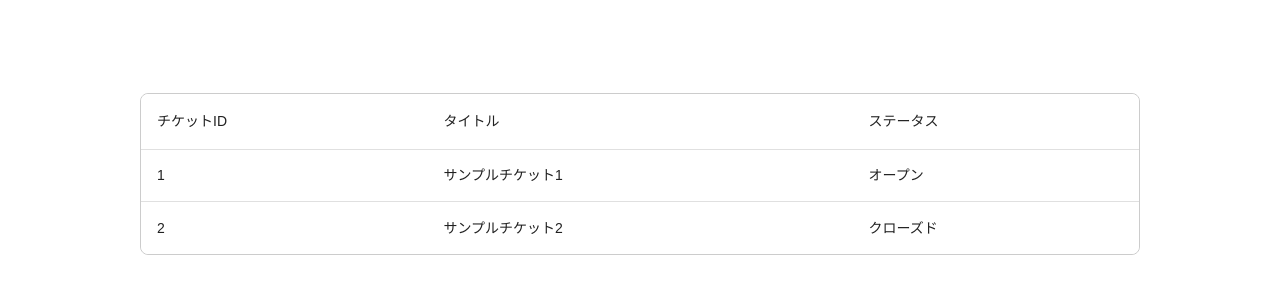
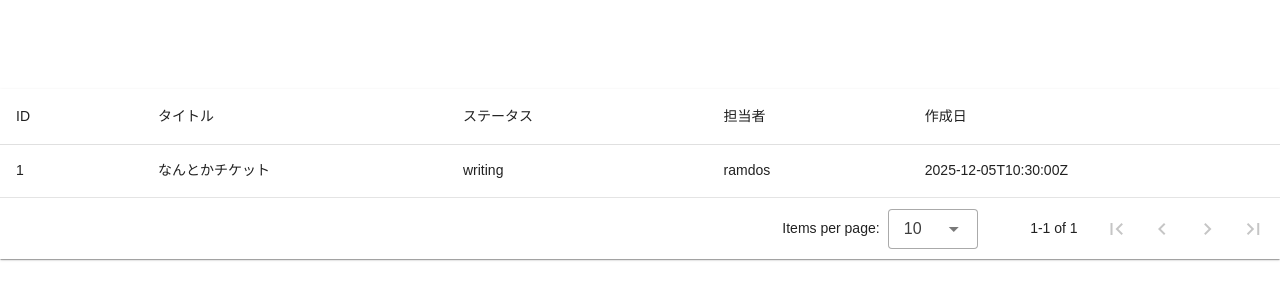
Before and after one commit to traP-jp/anshin-techo-frontend, a Vue app: page / in a window 1280 px wide. Shown: the part 226-526 px from the top of the page. Built offline with nearby package versions, Linux system fonts and the light colour scheme.

Commit message:
feat:add-client-type-in-Ticket

```diff
--- /dev/null
+++ b/src/components/ticket/TicketList.vue
@@ -0,0 +1,23 @@
+<script setup lang="ts">
+import { dummyTickets } from '@/dummy'
+
+const headers = [
+  { title: 'ID', key: 'id' },
+  { title: 'タイトル', key: 'title' },
+  { title: 'ステータス', key: 'status' },
+  { title: '担当者', key: 'assignee' },
+  { title: '作成日', key: 'created_at' },
+]
+</script>
+
+<template>
+  <div :class="$style.container">
+    <v-data-table :headers="headers" :items="dummyTickets" class="elevation-1"></v-data-table>
+  </div>
+</template>
+
+<style module>
+.container {
+  width: 100%;
+}
+</style>
--- a/src/dummy.ts
+++ b/src/dummy.ts
@@ -40,6 +40,7 @@ export const dummyTickets: Ticket[] = [
     status: 'writing',
     title: 'なんとかチケット',
     description: 'これはサンプルのチケット説明です。',
+    client: '相手の会社',
     tag: ['至急', 'urgent'],
     created_at: '2025-12-05T10:30:00Z',
     updated_at: '2025-12-10T14:23:45Z',
--- a/src/types.d.ts
+++ b/src/types.d.ts
@@ -22,6 +22,9 @@ type Ticket = {
   created_at: string
   updated_at: string
   deleted_at: string | null // 不要？ 消されたならそもそもレスポンスに含まれなくていい気もする
+
+  // 追記
+  client: string // 相手先の会社名
 
   notes: Note[]
 }
--- a/src/views/DashboardView.vue
+++ b/src/views/DashboardView.vue
@@ -1,37 +1,12 @@
+<script setup lang="ts">
+import TicketList from '@/components/ticket/TicketList.vue'
+</script>
+
 <!-- チケット一覧のページ -->
 <template>
   <div class="h-100 d-flex flex-column align-center justify-center">
-    <div :class="$style.table">
-      <v-table>
-        <thead>
-          <tr>
-            <th>チケットID</th>
-            <th>タイトル</th>
-            <th>ステータス</th>
-          </tr>
-        </thead>
-        <tbody>
-          <tr>
-            <td>1</td>
-            <td>サンプルチケット1</td>
-            <td>オープン</td>
-          </tr>
-          <tr>
-            <td>2</td>
-            <td>サンプルチケット2</td>
-            <td>クローズド</td>
-          </tr>
-        </tbody>
-      </v-table>
-    </div>
+    <ticket-list />
   </div>
 </template>
 
-<style module>
-.table {
-  border: 1px solid #ccc;
-  border-radius: 8px;
-  width: 1000px;
-  max-width: calc(100% - 32px);
-}
-</style>
+<style module></style>
```
Also changed, not shown: 1 other file (tests, documents, lock files or other folders).
